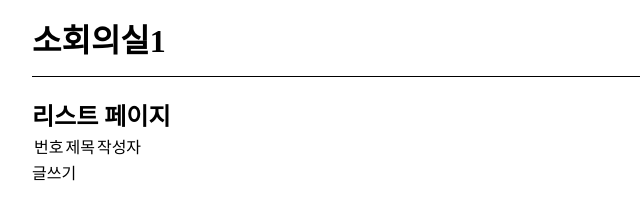
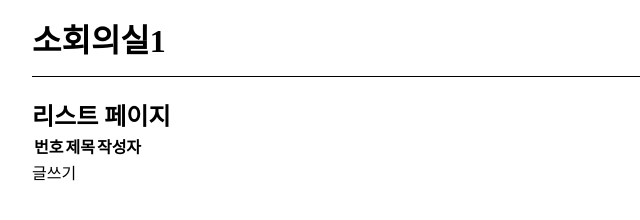
Before and after one commit to green-kong/220214-login-board, a website: page views/board/list.html in a window 1280 px wide. Shown: the full height of the page, 8-648 px from the left. Drawn offline with nearby package versions, Linux system fonts and the light colour scheme; files that its build step writes are made by us from their sources.

Commit message:
feat board list html

```diff
--- a/views/board/list.html
+++ b/views/board/list.html
@@ -1,23 +1,29 @@
 {% extends "../template/_layout.html" %}
+<!--  -->
+{% block css %}
+<link rel="stylesheet" href="/css/board/list.css" />
+{% endblock %}
+<!--  -->
 {% block content %}
 <h2>리스트 페이지</h2>
-
 <table>
+  <thead>
     <tr>
-        <td>번호</td>
-        <td>제목</td>
-        <td>작성자</td>
+      <th>번호</th>
+      <th>제목</th>
+      <th>작성자</th>
     </tr>
+  </thead>
   {% for item in list %}
+  <tbody>
     <tr>
       <td>{{loop.index}}</td>
       <td>
-            <a href="/board/view?index={{loop.index}}">
-                {{item.subject}}
-            </a>
+        <a href="/board/view?index={{loop.index}}"> {{item.subject}} </a>
       </td>
       <td>{{item.username}}</td>
     </tr>
+  </tbody>
   {% endfor %}
 </table>
 <a href="/board/write">글쓰기</a>
```
Lines whose indentation alone changed are shown as unchanged.
